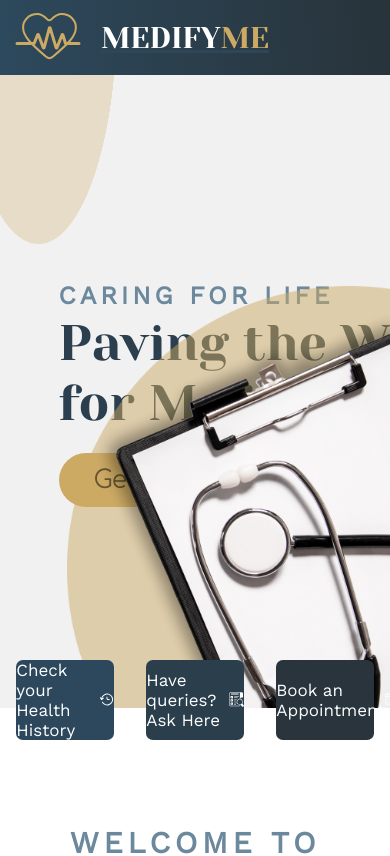
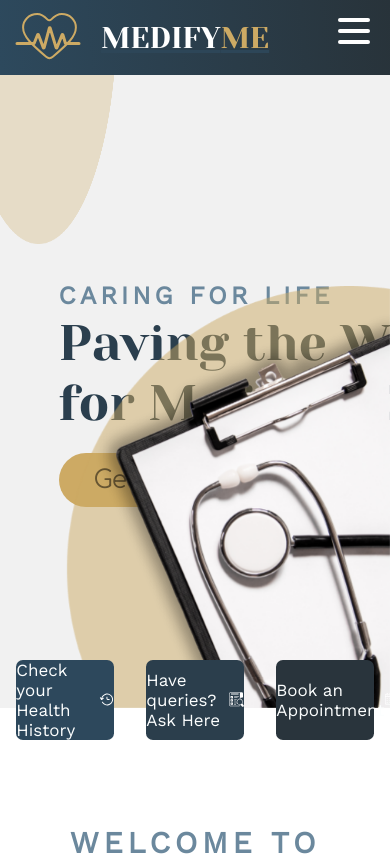
Before and after one commit to SaiRev0/MedifyMe, a React (Vite) app in the folder MedifyMe-Frontend/: page / in a window 390 px wide. Shown: the top 856 px of the page. Built offline with nearby package versions, Linux system fonts and the light colour scheme; no server answers.

Commit message:
Updated Responsive Navbar.

```diff
--- /dev/null
+++ b/MedifyMe-Frontend/src/components/Burger/Burger.jsx
@@ -0,0 +1,25 @@
+import React, { useState } from 'react';
+import styles from './Burger.module.css'
+
+const Burger = () => {
+    const [open, setOpen] = useState(false)
+
+    return (
+      <>
+        <div className={open ? styles.show : styles.burger} onClick={() => setOpen(!open)}>
+          <div/>
+          <div/>
+          <div/>
+        </div>
+        <ul className={open ? styles.ul : styles.open}>
+        <li>Health History</li>
+        <li>Prescriptions</li>
+        <li>Test & Reports</li>
+        <li>Appointment</li>
+        <li>Sign In</li>
+      </ul>
+      </>
+    )
+  }
+
+  export default Burger;
--- /dev/null
+++ b/MedifyMe-Frontend/src/components/Burger/Burger.module.css
@@ -0,0 +1,101 @@
+.burger {
+    width: 2rem;
+    height: 2rem;
+    position: fixed;
+    top: 15px;
+    right: 20px;
+    display: none;
+  }
+
+
+
+  @media (max-width: 1140px) {
+    .burger {
+      display: flex;
+      justify-content: space-around;
+      flex-flow: column nowrap;
+    }
+  }
+
+.show{
+    margin-right:20px;
+}
+
+.burger div {
+    width: 2rem;
+    height: 0.25rem;
+    background-color: white;
+    border-radius: 10px;
+    transform-origin: 1px;
+    transition: all 0.3s linear;
+}
+
+.show div {
+    width: 2rem;
+    height: 0.25rem;
+    background-color: white;
+    border-radius: 10px;
+    transform-origin: 1px;
+    transition: all 0.3s linear;
+}
+
+.burger div:nth-child(1) {
+  transform: rotate(0);
+}
+
+.burger div:nth-child(2) {
+  transform: translateX(0);
+  opacity: 1;
+}
+
+.burger div:nth-child(3) {
+  transform: rotate(0);
+}
+
+.show div:nth-child(1) {
+  transform: rotate(45deg);
+
+}
+.show div:nth-child(2) {
+  transform: translateX(100%);
+  opacity: 0;
+}
+.show div:nth-child(3) {
+    transform: rotate(-45deg);
+}
+
+
+.ul {
+    list-style: none;
+    display: flex;
+    flex-flow: row nowrap;
+}
+
+.ul li {
+    padding: 18px 10px;
+}
+
+@media (max-width: 1140px) {
+    .ul {
+      flex-flow: column nowrap;
+      background: linear-gradient(84.18deg, #2D495D 0.31%, #28333A 100%) fixed center center/cover;
+      position: absolute;
+
+      transform: translateX(0);
+      top: 59px;
+      right: 0;
+      height: 100vh;
+      width: 300px;
+      z-index:300;
+      padding-top: 3.5rem;
+      transition: transform 0.3s ease-in-out;
+    }
+
+    .open {
+      transform: translateX(100%);
+    }
+
+    .ul li {
+      color: #fff;
+    }
+  }
--- a/MedifyMe-Frontend/src/components/Navbar/Navbar.jsx
+++ b/MedifyMe-Frontend/src/components/Navbar/Navbar.jsx
@@ -3,6 +3,7 @@ import Brand from "../../assets/Brand.svg";
 import styles from "./Navbar.module.css";
 import Account from "../../assets/account.svg";
 import { useSelector } from "react-redux";
+import Burger from "../Burger/Burger";
 
 const Navbar = () => {
   const patient = useSelector((state) => {
@@ -62,6 +63,7 @@ const Navbar = () => {
             </li>
           </ul>
         </div>
+        <div className={styles.hamburger}><Burger/></div>
       </div>
     </nav>
   );
--- a/MedifyMe-Frontend/src/components/Navbar/Navbar.module.css
+++ b/MedifyMe-Frontend/src/components/Navbar/Navbar.module.css
@@ -118,10 +118,18 @@
   .nav_elements ul li:not(:last-child){
     margin-right: 60px;
   }
+
+}
+
+.hamburger{
+  display: none;
 }
 
 @media (max-width:1140px){
   .nav_elements{
     display: none;
   }
+  .hamburger{
+    display: block;
+  }
 }
```
